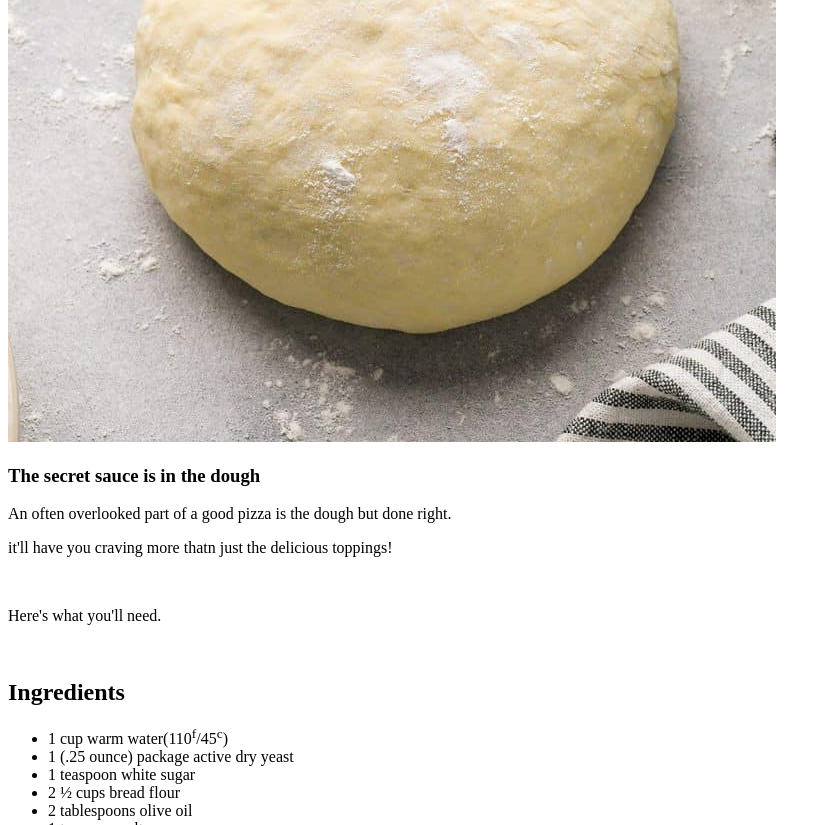
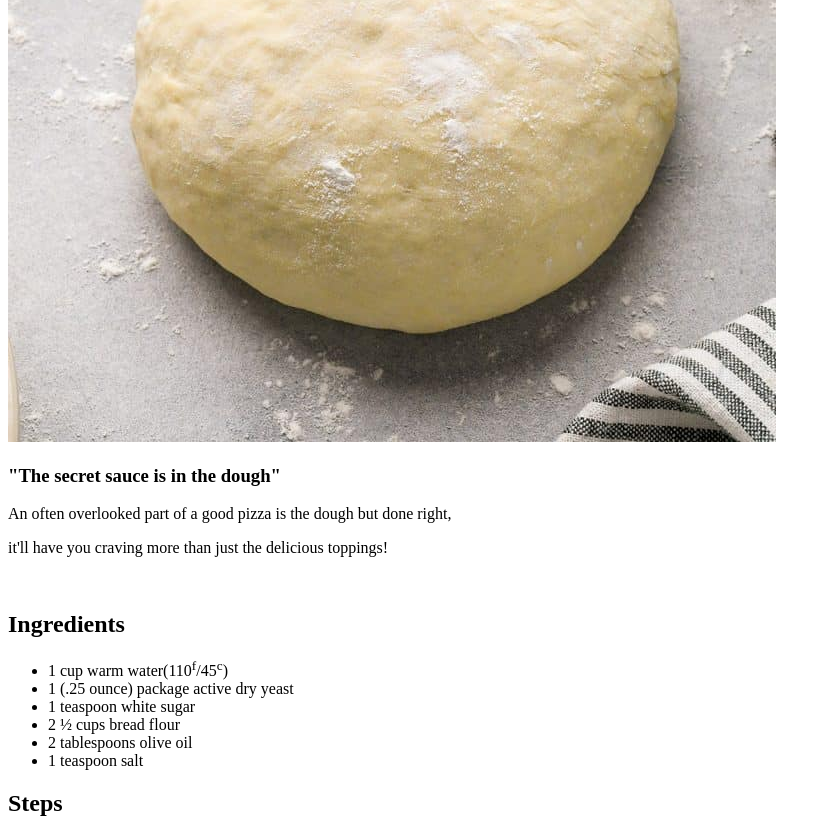
Before and after one commit to ShaneP767/odin-recipes, a plain HTML site: page recipes/pizza-dough.html in a window 1280 px wide. Shown: the part 432-1257 px from the top of the page, without its empty margins (0-831 px from the left). Drawn offline with Linux system fonts and the light colour scheme.

Commit message:
Fix typos and formatting of pizza-dough.html

```diff
--- a/recipes/pizza-dough.html
+++ b/recipes/pizza-dough.html
@@ -8,11 +8,9 @@
         <a href="../index.html">Home</a>
         <h1>Home made pizza dough</h1>
         <img src="../images/pizza-dough.jpg" alt="A ball of dough">
-        <h3>The secret sauce is in the dough</h4>
-        <p>An often overlooked part of a good pizza is the dough but done right.</p>
-        <p>it'll have you craving more thatn just the delicious toppings!</p>
-        <br>
-        <p>Here's what you'll need.</p>
+        <h3>"The secret sauce is in the dough"</h4>
+        <p>An often overlooked part of a good pizza is the dough but done right,</p>
+        <p>it'll have you craving more than just the delicious toppings!</p>
         <br>
         <h2>Ingredients</h2>
         <ul>
@@ -25,12 +23,12 @@
         </ul>
         <h2>Steps</h2>
         <ol>
-            <li><h3>Step 1</h3><br><p>Gather all ingredients. Preheat oven to 450<sup>f</sup>(230<sup>c</sup>), and lightly grease a pizza pan.</p></li>
-            <li><h3>Step 2</h3><br><p>Place warm water in a bowl;add yeast and sugar. Mix and let stand until creamy, about 10 minutes</p></li>
-            <li><h3>Step 3</h3><br><p>Add flour, oil, and salt to the yeast mixture; beat until smooth. <br>You can do this by hand or use a stand mixer fitted with a dough hook to make it easier. </p></li>
-            <li><h3>Step 4</h3><br><p> Let rest for 5 minutes.</p></li>
-            <li><h3>Step 5</h3><br><p>Turn dough out onto a lightly floured surface and pat or roll into a 12-inch circle. </p></li>
-            <li><h3>Step 6</h3><br><p>Transfer to the prepared pizza pan.</p></li>
+            <li><h3>Step 1</h3><p>Gather all ingredients. Preheat oven to 450<sup>f</sup>(230<sup>c</sup>), and lightly grease a pizza pan.</p></li>
+            <li><h3>Step 2</h3><p>Place warm water in a bowl;add yeast and sugar. Mix and let stand until creamy, about 10 minutes</p></li>
+            <li><h3>Step 3</h3><p>Add flour, oil, and salt to the yeast mixture; beat until smooth. <br>You can do this by hand or use a stand mixer fitted with a dough hook to make it easier. </p></li>
+            <li><h3>Step 4</h3><p> Let rest for 5 minutes.</p></li>
+            <li><h3>Step 5</h3><p>Turn dough out onto a lightly floured surface and pat or roll into a 12-inch circle. </p></li>
+            <li><h3>Step 6</h3><p>Transfer to the prepared pizza pan.</p></li>
         </ol>
     </body>
 </html>
```
